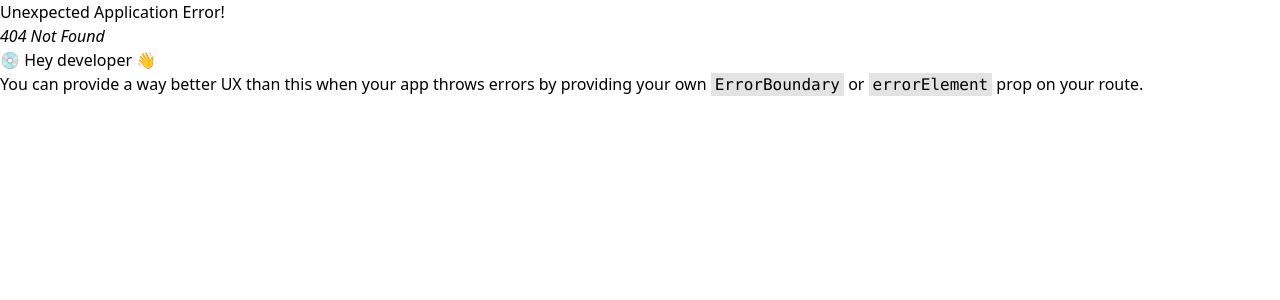
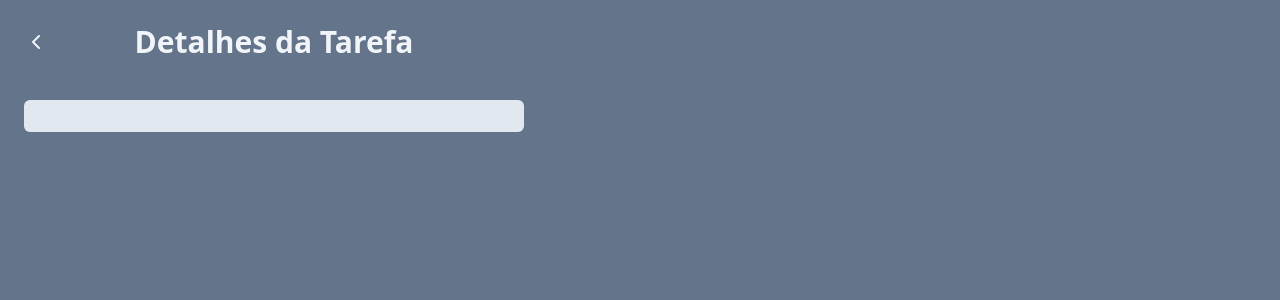
Before and after one commit to BRUNOQUI206/React-Tasks, a React (Vite) app: page /task in a window 1280 px wide. Before the commit this address had no page. Shown: the top 300 px of the page. Built offline with nearby package versions, Linux system fonts and the light colour scheme.

Commit message:
feat: create TaskPage

```diff
--- a/src/components/Tasks.jsx
+++ b/src/components/Tasks.jsx
@@ -1,6 +1,16 @@
 import { ChevronRightIcon, TrashIcon } from "lucide-react";
+import { useNavigate } from "react-router-dom";
 
-function Tasks({tasks, onTaskClick, onDeleteTaskClick}) {
+function Tasks({ tasks, onTaskClick, onDeleteTaskClick }) {
+  const navigate = useNavigate();
+
+  function onSeeDetailsClick(task) {
+    const query = new URLSearchParams();
+    query.set("title", task.title);
+    query.set("description", task.description);
+    navigate(`/task?${query.toString()}`);
+  }
+
   return (
     <ul className="space-y-4 p-6 bg-slate-200 rounded-md shadow">
       {tasks.map((task) => (
@@ -13,7 +23,10 @@ function Tasks({tasks, onTaskClick, onDeleteTaskClick}) {
           >
             {task.title}
           </button>
-          <button className="bg-slate-400 p-2 rounded-md text-white">
+          <button
+            onClick={() => onSeeDetailsClick(task)}
+            className="bg-slate-400 p-2 rounded-md text-white"
+          >
             <ChevronRightIcon />
           </button>
           <button
--- a/src/main.jsx
+++ b/src/main.jsx
@@ -1,6 +1,7 @@
 import { StrictMode } from 'react'
 import { createRoot } from 'react-dom/client'
 import App from './App.jsx'
+import TaskPage from './pages/TaskPage.jsx'
 import './index.css'
 import { createBrowserRouter, RouterProvider } from 'react-router-dom'
 
@@ -8,6 +9,10 @@ const router = createBrowserRouter([
   {
     path: "/",
     element: <App />,
+  },
+  {
+    path: "/task",
+    element: <TaskPage />,
   }
 ])
 
--- /dev/null
+++ b/src/pages/TaskPage.jsx
@@ -0,0 +1,33 @@
+import { ChevronLeftIcon } from "lucide-react";
+import { useNavigate, useSearchParams } from "react-router-dom";
+
+function TaskPage() {
+  const navigate = useNavigate();
+  const [searchParams] = useSearchParams();
+  const title = searchParams.get("title");
+  const description = searchParams.get("description");
+
+  return (
+    <div className="h-screen w-screen bg-slate-500 p-6">
+      <div className="w-[500px] space-y-4 flex flex-col">
+        <div className="flex justify-center relative mb-6">
+          <button
+            onClick={() => navigate(-1)}
+            className="absolute left-0 top-0 bottom-0 text-slate-100"
+          >
+            <ChevronLeftIcon />
+          </button>
+          <h1 className="text-3xl text-slate-100 font-bold text-center">
+            Detalhes da Tarefa
+          </h1>
+        </div>
+        <div className="bg-slate-200 p-4 rounded-md">
+          <h2 className="text-xl text-slate-600 font-bold">{title}</h2>
+          <p className="text-slate-600">{description}</p>
+        </div>
+      </div>
+    </div>
+  );
+}
+
+export default TaskPage;
```
